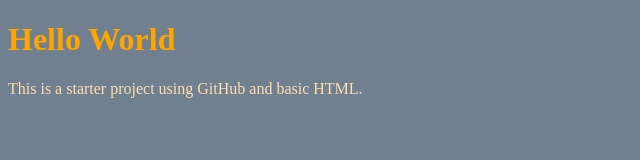
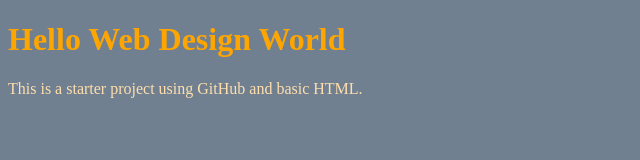
Before and after one commit to thinkle-iacs/sandbox-example, a website: page public/index.html in a window 1280 px wide. Shown: the whole page, without its empty margins (0-640 px from the left). Drawn offline with Linux system fonts and the light colour scheme.

Commit message:
Added "Web Design" text to starter template.

```diff
--- a/public/index.html
+++ b/public/index.html
@@ -1,11 +1,11 @@
 <!DOCTYPE html>
 <html>
   <head>
-    <title>Sandbox</title>
+    <title>Web Design Sandbox</title>
     <link rel="stylesheet" type="text/css" href="styles.css" />
   </head>
   <body>
-    <h1>Hello World</h1>
+    <h1>Hello Web Design World</h1>
     <p>This is a starter project using GitHub and basic HTML.</p>
   </body>
 </html>
```
